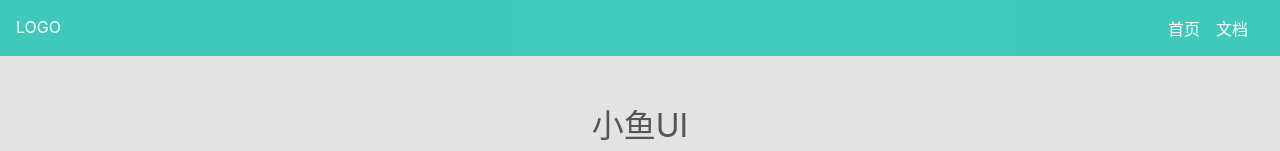
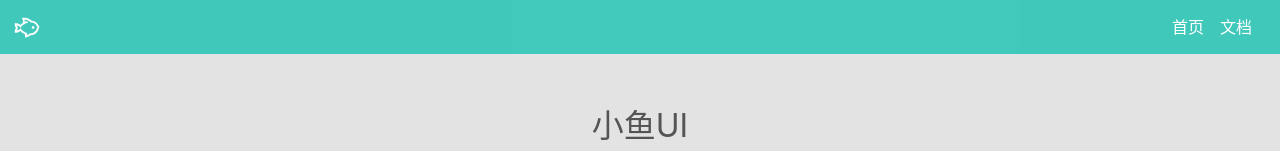
Before and after one commit to lxiaox/yu-ui, a Vue app: page /#/ in a window 1280 px wide. Shown: the top 151 px of the page. Built offline with nearby package versions, Linux system fonts and the light colour scheme.

Commit message:
加topnav logo图片

```diff
--- a/src/components/Topnav.vue
+++ b/src/components/Topnav.vue
@@ -2,9 +2,8 @@
 <div class="topnav-wrapper">
   <div class="topnav">
     <span class="toggle-aside-btn" @click="toggleAsideVisible"></span>
-    <div class="logo">
-      <router-link to="/"> LOGO </router-link>
-    </div>
+    <router-link class="logo" to="/">
+    </router-link>
     <ul class="menu">
       <li>
         <router-link to="/"> 首页 </router-link>
@@ -36,6 +35,8 @@ export default {
 </script>
 
 <style lang="scss">
+$h: 30px;
+
 .topnav-wrapper {
   background: #fff;
   z-index: 10;
@@ -49,7 +50,7 @@ export default {
   background: #11bbaacc;
   display: flex;
   justify-content: space-between;
-  padding: 16px;
+  padding: 12px;
   color: white;
   position: relative;
 
@@ -57,7 +58,10 @@ export default {
     margin-right: auto;
     vertical-align: middle;
     cursor: pointer;
-    line-height: 22px;
+    width: $h;
+    height: $h;
+    background: url(../assets/fishLogo.png) center center no-repeat;
+    background-size: $h;
   }
 
   >.menu {
@@ -67,6 +71,7 @@ export default {
 
     >li {
       margin-right: 16px;
+      line-height: $h;
 
       >a:hover {
         text-decoration: underline white;
```
Also changed, not shown: src/assets/fishLogo.png (added).
